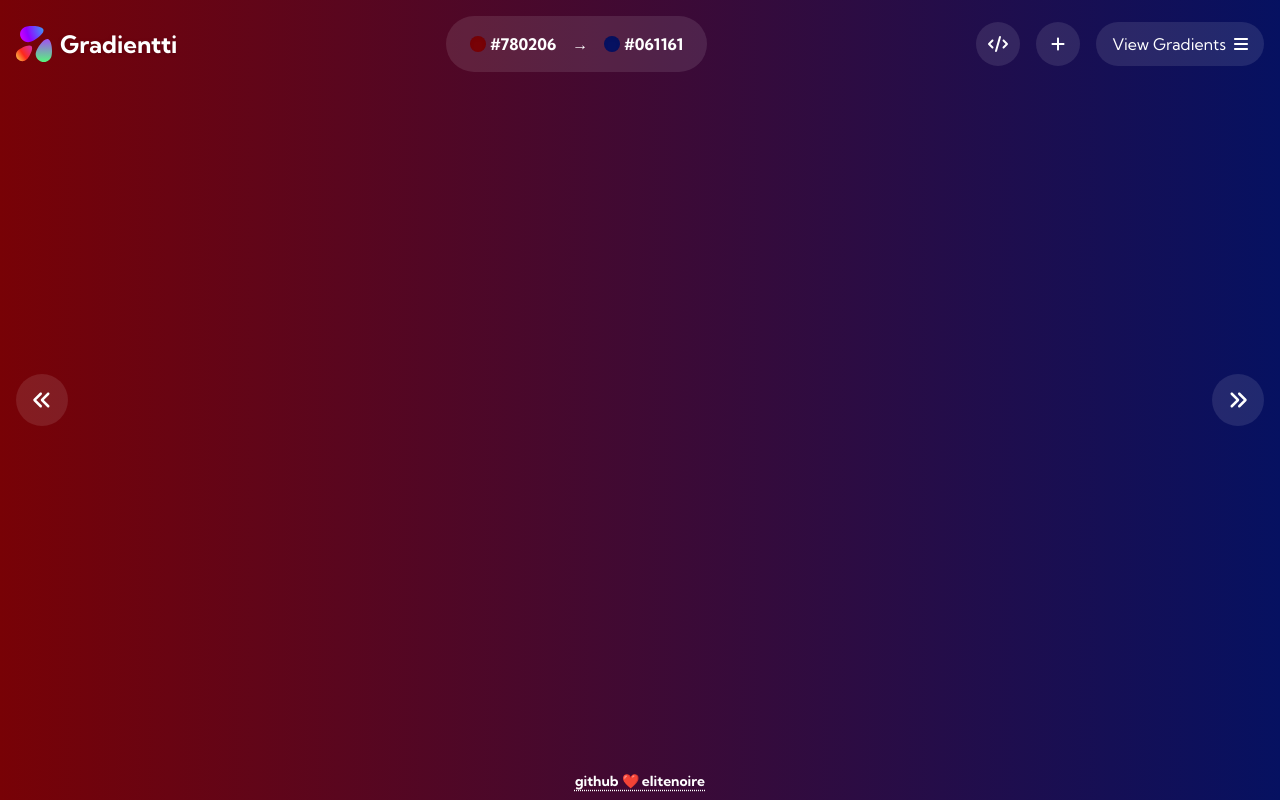
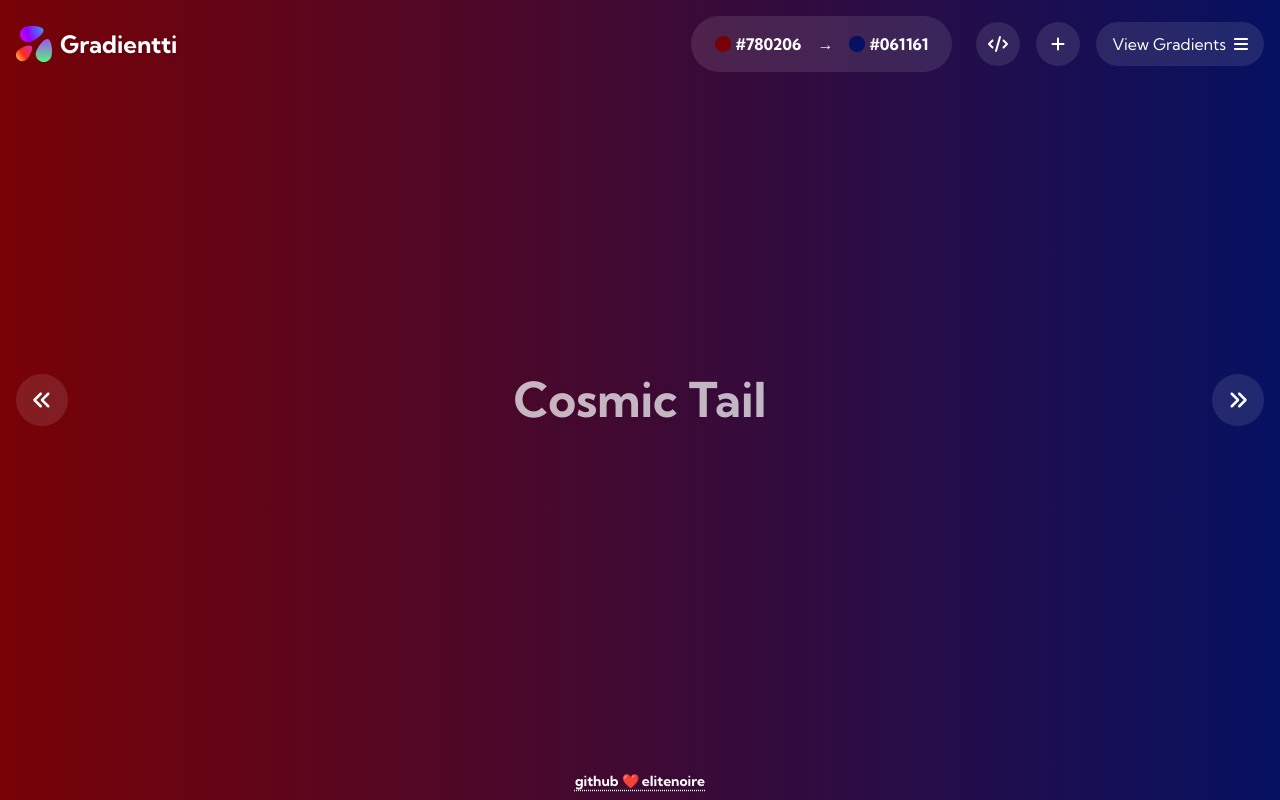
Before and after one commit to elitenoire/gradientti, a React (Vite) app: page / in a window 1280 px wide. Built offline with nearby package versions, Linux system fonts and the light colour scheme.

Commit message:
✨ splash screen

```diff
--- a/package.json
+++ b/package.json
@@ -15,6 +15,7 @@
     "@fortawesome/fontawesome-svg-core": "^6.2.1",
     "@fortawesome/free-solid-svg-icons": "^6.2.1",
     "@fortawesome/react-fontawesome": "^0.2.0",
+    "@uiball/loaders": "^1.2.6",
     "react": "^18.2.0",
     "react-dom": "^18.2.0"
   },
--- a/src/App.jsx
+++ b/src/App.jsx
@@ -1,5 +1,7 @@
+import { useState, useEffect } from 'react'
 import { FontAwesomeIcon } from '@fortawesome/react-fontawesome'
 import { faAnglesLeft, faPlus, faCode, faBars } from '@fortawesome/free-solid-svg-icons'
+import Splash from './Splash'
 import useSequence from './useSequence'
 import { gradients } from './gradients'
 
@@ -12,31 +14,44 @@ const initialGradient = {
 const palette = [initialGradient, ...gradients]
 
 function App() {
+  const [loading, setLoading] = useState(true)
   const { count, increment, decrement } = useSequence({
     end: palette.length - 1,
   })
 
-  const gradientStart = palette[count].start
-  const gradientEnd = palette[count].end
+  const { name, start, end } = palette[count]
+
+  useEffect(() => {
+    const timer = setTimeout(() => {
+      setLoading(false)
+    }, 2000)
+    return () => {
+      clearTimeout(timer)
+    }
+  }, [])
 
   return (
-    <div className="relative h-full">
+    <div className="relative h-full" aria-live="polite" aria-busy={loading}>
+      {loading ? (
+        <Splash />
+      ) : (
+        <div className="animate-fadeIn h-full">
           <header className="fixed inset-x-0 top-0 px-4 pt-2 text-white sm:pt-4">
-        <div className="flex flex-wrap items-center justify-between gap-y-6">
-          <div className="flex items-center gap-x-2">
+            <div className="flex flex-wrap items-center justify-end gap-y-6">
+              <div className="mr-auto flex items-center gap-x-2">
                 <img className="w-9" src="/logo.svg" alt="Gradientti logo" />
                 <span className="hidden text-2xl font-bold drop-shadow md:inline">Gradientti</span>
               </div>
-          <div className=" order-last w-full text-center sm:order-none sm:w-auto">
+              <div className=" order-last w-full text-center sm:order-none sm:mr-6 sm:w-auto">
                 <div className="inline-flex gap-x-4 overflow-hidden rounded-full bg-white/10 py-2 px-3 font-bold sm:py-4 sm:px-6 ">
                   <p className="flex flex-wrap items-center justify-center gap-1 text-sm sm:text-base">
-                <span className="h-4 w-4 rounded-full shadow-inner" style={{ backgroundColor: gradientStart }} />
-                {gradientStart}
+                    <span className="h-4 w-4 rounded-full shadow-inner" style={{ backgroundColor: start }} />
+                    {start}
                   </p>
                   <span>→</span>
                   <p className="flex flex-wrap items-center justify-center gap-1 text-sm sm:text-base">
-                <span className="h-4 w-4 rounded-full shadow-inner" style={{ backgroundColor: gradientEnd }} />
-                {gradientEnd}
+                    <span className="h-4 w-4 rounded-full shadow-inner" style={{ backgroundColor: end }} />
+                    {end}
                   </p>
                 </div>
               </div>
@@ -64,7 +79,7 @@ function App() {
             </div>
           </header>
           <main className="h-full">
-        <div className="absolute top-1/2 flex w-full -translate-y-1/2 justify-between px-4 text-white">
+            <div className="absolute top-1/2 flex w-full -translate-y-1/2 items-center justify-between px-4 text-white">
               <button
                 type="button"
                 className="rounded-full bg-white/10 p-4 transition duration-200 ease-in-out hover:scale-110 hover:bg-white/20 active:scale-95"
@@ -72,6 +87,7 @@ function App() {
               >
                 <FontAwesomeIcon icon={faAnglesLeft} size="lg" />
               </button>
+              <p className="text-center text-lg font-bold opacity-70 drop-shadow sm:text-3xl lg:text-5xl">{name}</p>
               <button
                 type="button"
                 className="rounded-full bg-white/10 p-4 transition duration-200 ease-in-out hover:scale-110 hover:bg-white/20 active:scale-95"
@@ -80,10 +96,7 @@ function App() {
                 <FontAwesomeIcon icon={faAnglesLeft} display="block" size="lg" flip="horizontal" />
               </button>
             </div>
-        <div
-          className="h-full"
-          style={{ backgroundImage: `linear-gradient(to right, ${gradientStart}, ${gradientEnd})` }}
-        />
+            <div className="h-full" style={{ backgroundImage: `linear-gradient(to right, ${start}, ${end})` }} />
           </main>
           <footer className="fixed inset-x-0 bottom-0 py-2 text-center text-white">
             <a
@@ -96,6 +109,8 @@ function App() {
             </a>
           </footer>
         </div>
+      )}
+    </div>
   )
 }
 
--- /dev/null
+++ b/src/Splash.jsx
@@ -0,0 +1,14 @@
+import { Jelly } from '@uiball/loaders'
+
+function Splash() {
+  return (
+    <div className="flex h-full flex-col items-center justify-center text-fuchsia-400">
+      <Jelly size={80} speed={0.9} color="currentcolor" />
+      <p className="mt-6 bg-gradient-to-r from-fuchsia-500 via-red-600 to-orange-400 bg-clip-text text-3xl font-bold text-transparent sm:text-5xl">
+        Gradientti..
+      </p>
+    </div>
+  )
+}
+
+export default Splash
--- a/tailwind.config.cjs
+++ b/tailwind.config.cjs
@@ -7,6 +7,15 @@ module.exports = {
       fontFamily: {
         sans: ['Kumbh Sans', ...defaultTheme.fontFamily.sans],
       },
+      keyframes: {
+        fadeIn: {
+          '0%': { opacity: 0 },
+          '100%': { opacity: 1 },
+        },
+      },
+      animation: {
+        fadeIn: 'fadeIn 0.3s ease-in-out',
+      },
     },
   },
   plugins: [],
```
Also changed, not shown: 1 other file (tests, documents, lock files or other folders). Lines whose indentation alone changed are shown as unchanged.
